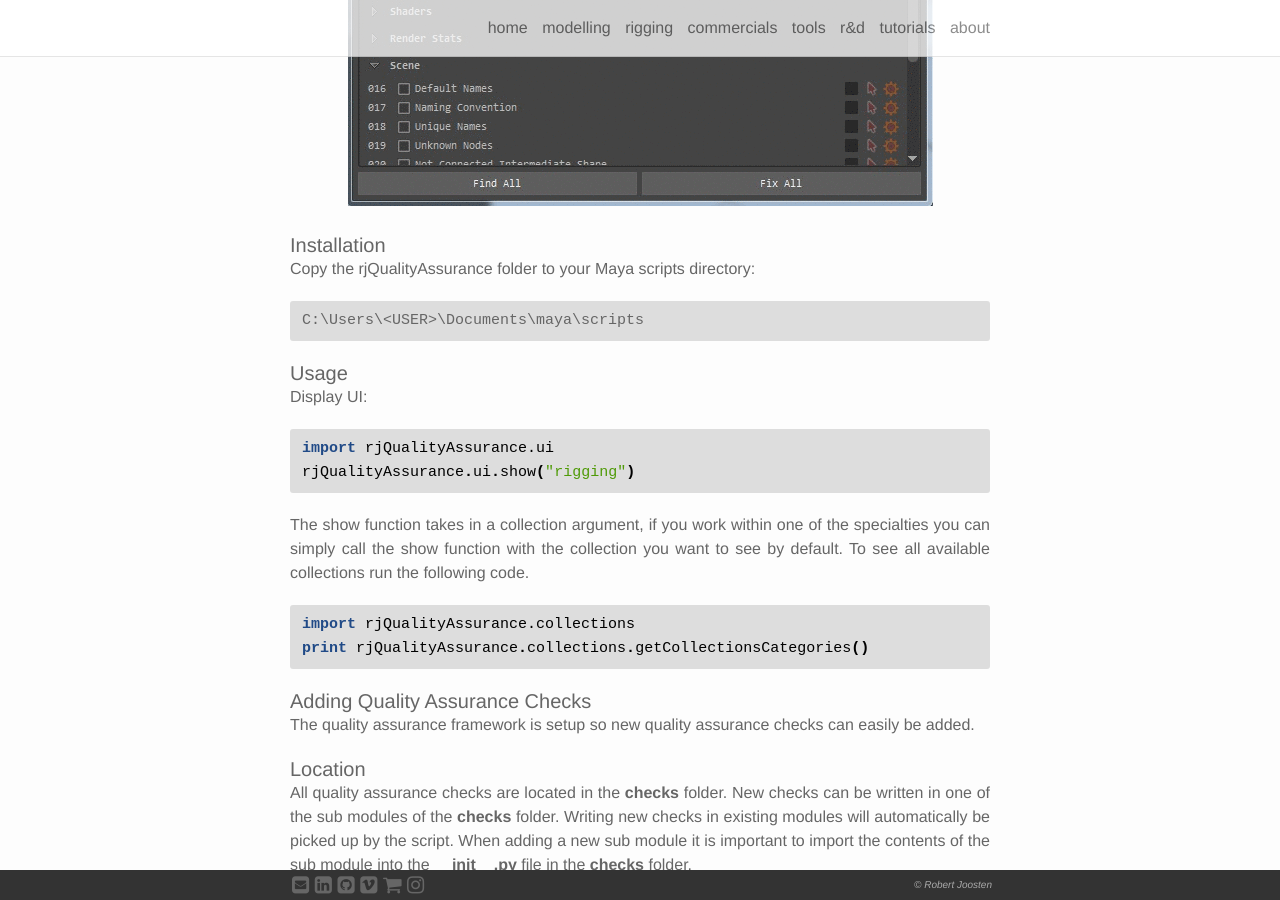
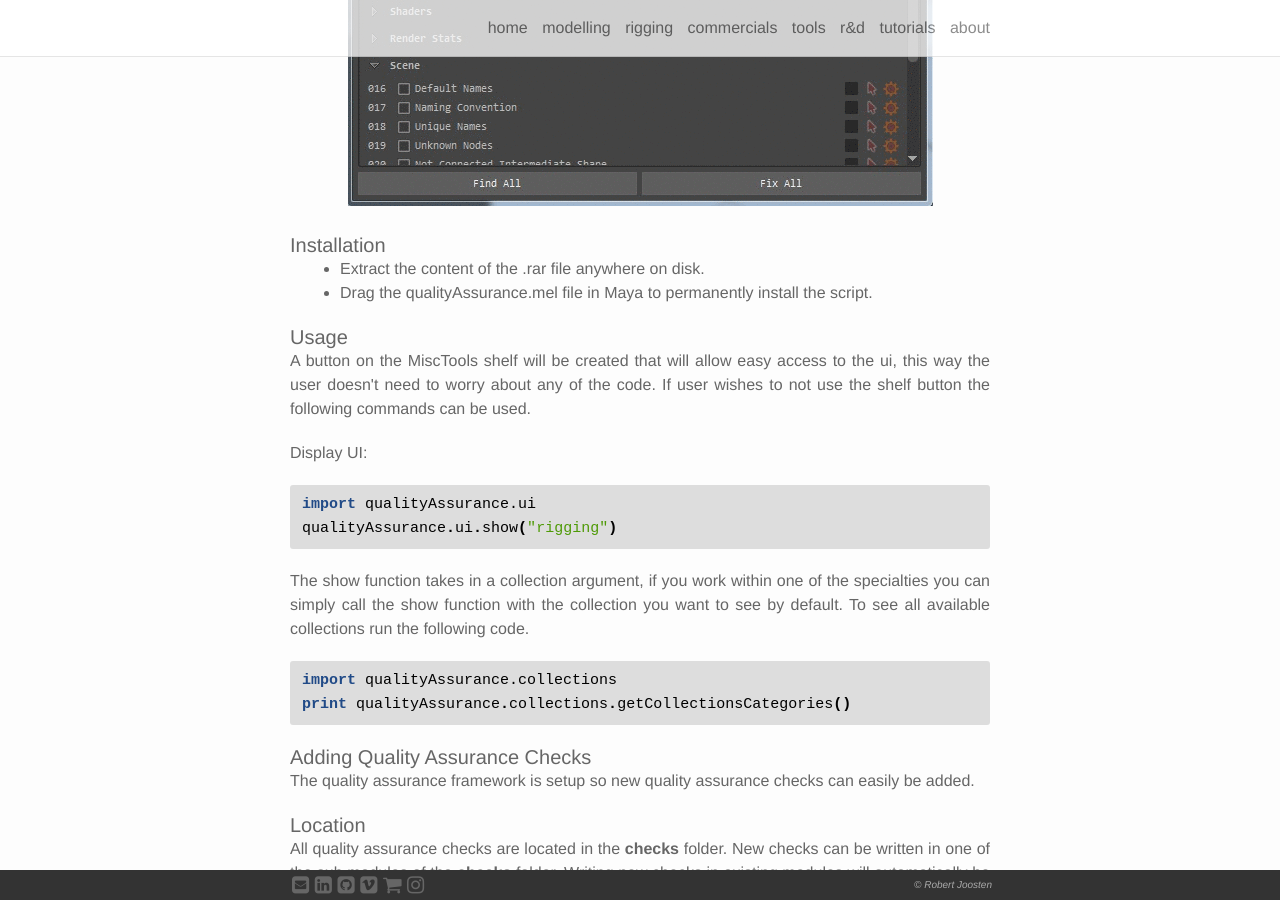
Before and after one commit to robertjoosten/robertjoosten.github.io, a Jekyll site: the page built from _projects/quality_assurance.markdown, in a window 1280 px wide and 900 px high, scrolled down 466 px. Built offline with Jekyll 4.4.1, drawn with Linux system fonts in a browser that asks for light colours; nearby versions of some CDN libraries.

Commit message:
update maya-quality-assurance

```diff
--- a/_projects/quality_assurance.markdown
+++ b/_projects/quality_assurance.markdown
@@ -6,31 +6,31 @@ img: /img/tools/quality_assurance_thumbnail.png
 date: 2018-01-21 11:33:00
 category: tools
 tag: [tool, python, maya, maya api, pyside]
-github: https://github.com/robertjoosten/rjQualityAssurance
-github-docs: https://robertjoosten.github.io/rjQualityAssurance
-gumroad: https://gum.co/rjQualityAssurance
+github: https://github.com/robertjoosten/maya-quality-assurance
+github-docs: https://robertjoosten.github.io/maya-quality-assurance/
+gumroad: https://gum.co/maya-quality-assurance
 ---
 <p class="justify">Quality assurance framework for Maya. Focused on many parts of a production pipeline, collections are created for animators, modelers, riggers and look-dev. </p>
 
 <p align="center"><img src="/img/tools/quality_assurance_usage.gif"/></p>
 
 <h4>Installation</h4>
-<p class="justify">Copy the rjQualityAssurance folder to your Maya scripts directory:</p>
-{% highlight text %}
-C:\Users\<USER>\Documents\maya\scripts
-{% endhighlight %}
+* Extract the content of the .rar file anywhere on disk.
+* Drag the qualityAssurance.mel file in Maya to permanently install the script.
 
 <h4>Usage</h4>
+<p class="justify">A button on the MiscTools shelf will be created that will allow easy access to the ui, this way the user doesn't need to worry about any of the code. If user wishes to not use the shelf button the following commands can be used.</p>
+
 Display UI:
 {% highlight python %}
-import rjQualityAssurance.ui
-rjQualityAssurance.ui.show("rigging")
+import qualityAssurance.ui
+qualityAssurance.ui.show("rigging")
 {% endhighlight %}
 
 <p class="justify">The show function takes in a collection argument, if you work within one of the specialties you can simply call the show function with the collection you want to see by default. To see all available collections run the following code.</p>
 {% highlight python %}
-import rjQualityAssurance.collections
-print rjQualityAssurance.collections.getCollectionsCategories()
+import qualityAssurance.collections
+print qualityAssurance.collections.getCollectionsCategories()
 {% endhighlight %}
 
 <h4>Adding Quality Assurance Checks</h4>
@@ -93,4 +93,4 @@ class TestCheck(QualityAssurance):
 * The **_fix** function fixes one of these errors at a time. In the example above we could find multiple animation curves, but the fix only deletes one animation curve at a time.
 
 <h4>Note</h4>
-Inspired by Martin Orlowski's <strong>Quality GuAard</strong>, I've decided to write my own quality assurance framework and make it freely available. The project is available on [Git](https://github.com/robertjoosten/rjQualityAssurance). Free for anybody that wishes to contribute to this tool and add additional quality assurance checks.
+Inspired by Martin Orlowski's <strong>Quality GuAard</strong>, I've decided to write my own quality assurance framework and make it freely available. The project is available on [Git](https://github.com/robertjoosten/maya-quality-assurance). Free for anybody that wishes to contribute to this tool and add additional quality assurance checks.
```
